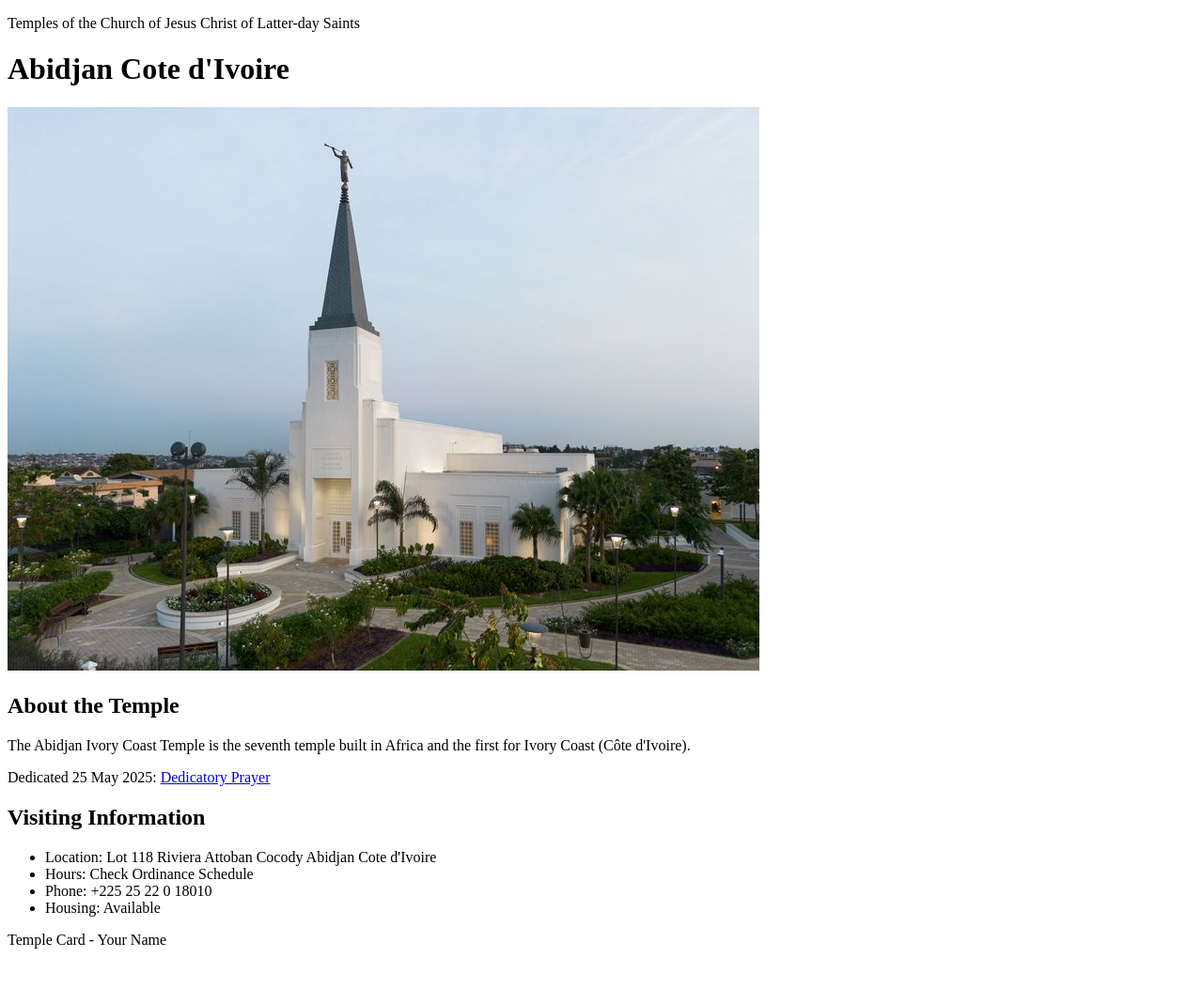
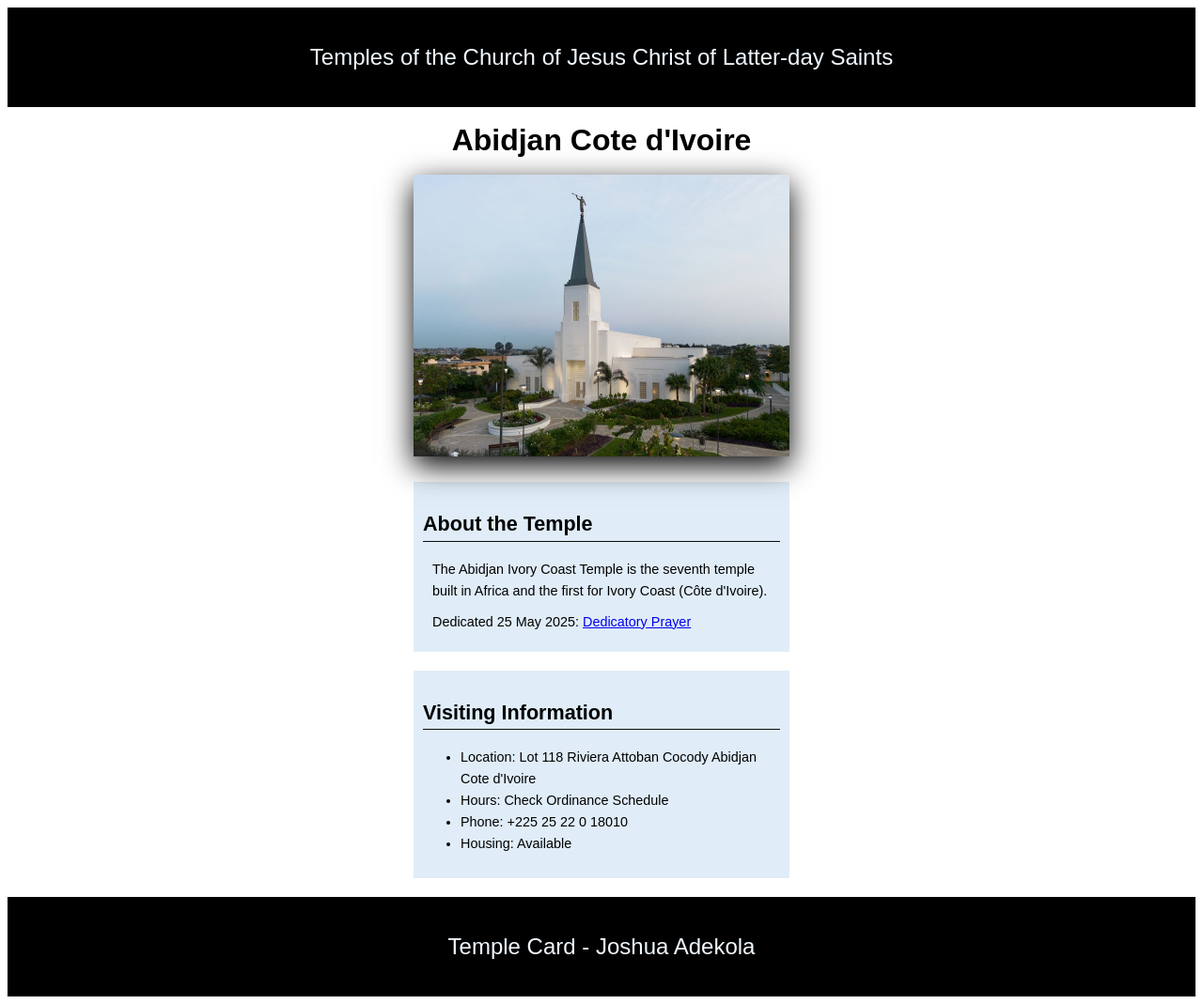
Before and after one commit to Biggjo/wdd130, a plain HTML site: page week02/temple.html in a window 1280 px wide. Shown: the whole page at 94% size. Before the commit the page ends 1026 px from the top, so only its background shows below. Drawn offline with Linux system fonts and the light colour scheme.

Commit message:
Temple code along week 2

```diff
--- /dev/null
+++ b/week02/temple.css
@@ -0,0 +1,49 @@
+body {
+    font-family: Arial, Helvetica, sans-serif;
+    line-height: 1.6;
+}
+header {
+    background-color: black;
+    color: aliceblue;
+    padding: 10px 0;
+    text-align: center;
+    font-size: 1.5rem;
+}
+
+main {
+    width: 400px;
+    margin:0 auto;
+}
+
+h1 {
+    margin: 10px;
+    text-align: center;
+}
+
+h2 {
+    border-bottom: 1px solid rgb(12, 12, 12);
+}
+
+img {
+    width: 100%;
+    height: auto;
+    box-shadow:0 10px 30px black ;
+}
+section {
+    margin: 20px 0;
+    border: 1px solid rgb(0, 0, 0/10%);
+    padding: 10px;
+    background-color: rgb(224, 237, 248);
+    font-size: .9rem;
+}
+
+section p {
+    margin: 10px;
+}
+footer {
+    background-color: black;
+    color: aliceblue;
+    padding: 10px 0;
+    text-align: center;
+    font-size: 1.5rem;
+}
--- a/week02/temple.html
+++ b/week02/temple.html
@@ -4,6 +4,7 @@
 <head>
     <meta charset="UTF-8">
     <meta name="viewport" content="width=device-width, initial-scale=1.0">
+    <link rel="stylesheet" href="temple.css">
     <title>Temple Card - Abidjan Cote d'Ivoire</title>
 </head>
 
@@ -35,7 +36,7 @@
         </section>
     </main>
     <footer>
-        <p>Temple Card - Your Name</p>
+        <p>Temple Card - Joshua Adekola</p>
     </footer>
 </body>
 
```
